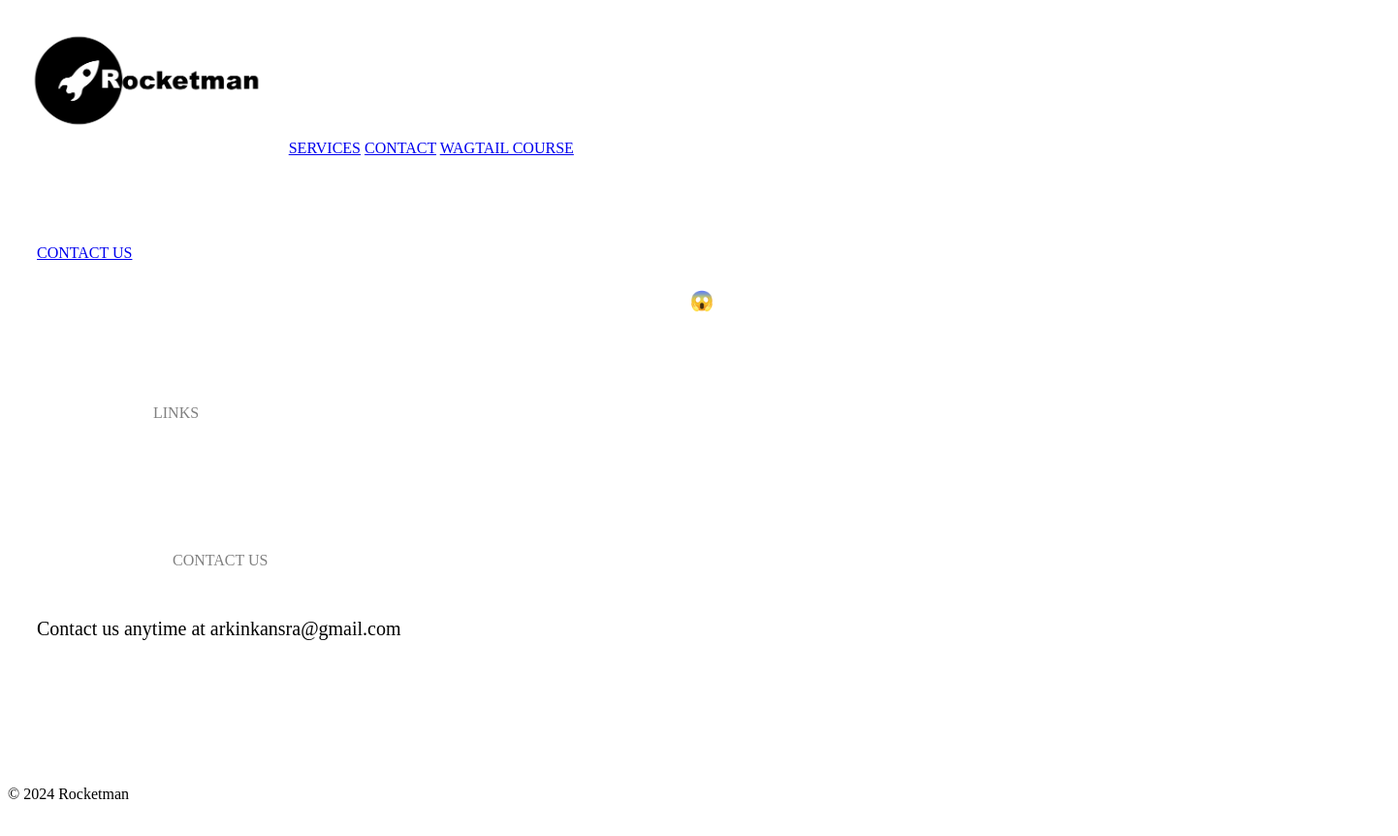
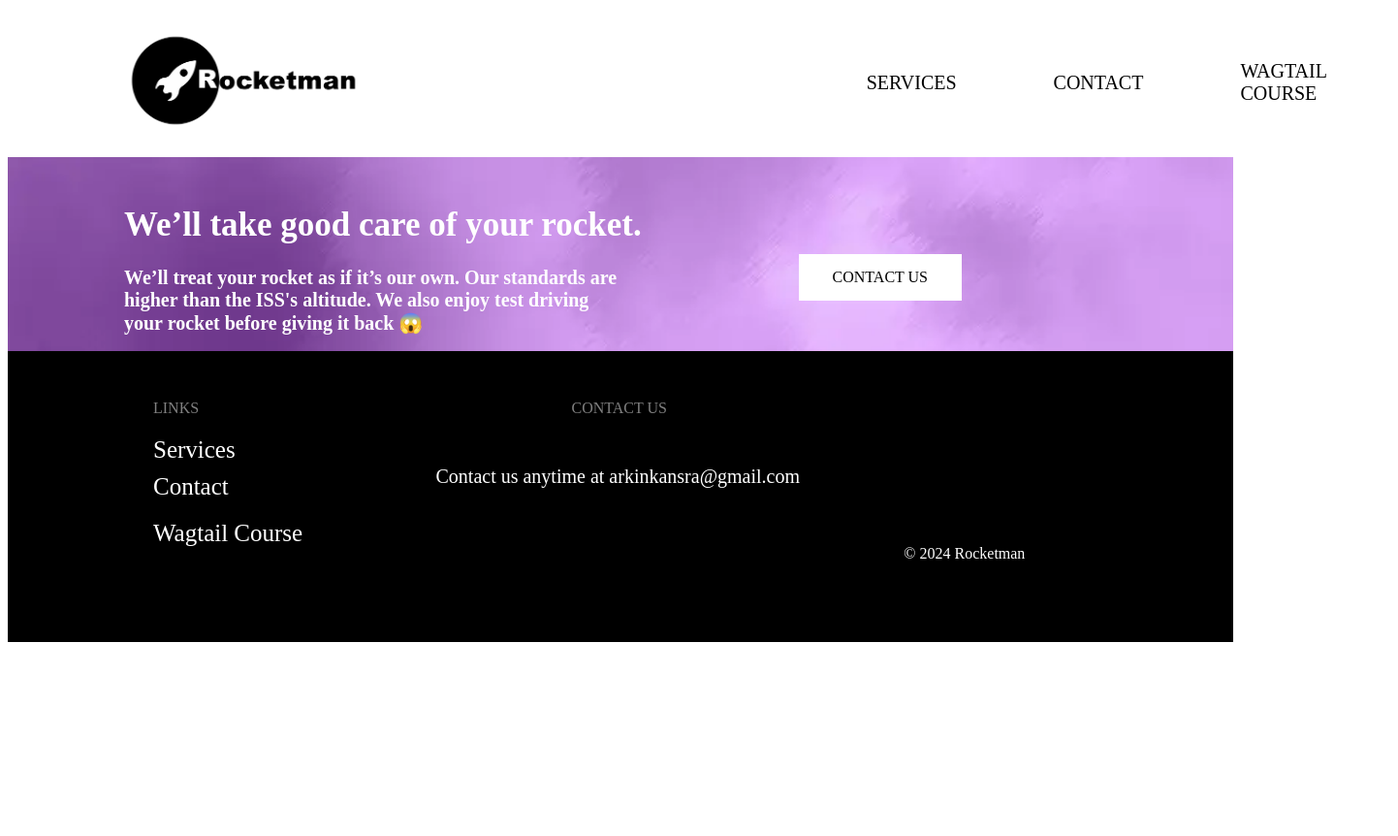
Before and after one commit to arc-wonders/RocketManClone-, a plain HTML site: page wagtail.html in a window 1280 px wide. Shown: the whole page at 97% size, 1442 px wide, since content can reach past the window. Before the commit the page ends 828 px from the top, so only its background shows below. Drawn offline with Linux system fonts and the light colour scheme.

Commit message:
Update wagtail.html

```diff
--- a/wagtail.html
+++ b/wagtail.html
@@ -2,7 +2,7 @@
 <head>
 
 
-    <link rel="stylesheet" href="D:\rocket man\styles.css">
+    <link rel="stylesheet" href="styles.css">
 
 
     <title>Sumpreme Rocket Maintenence - Rocketman</title>
```
